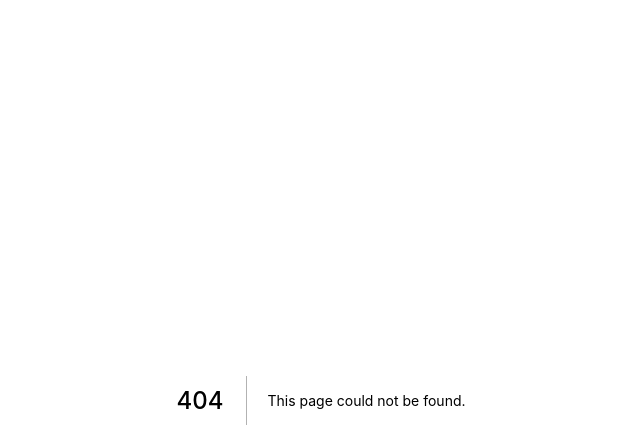
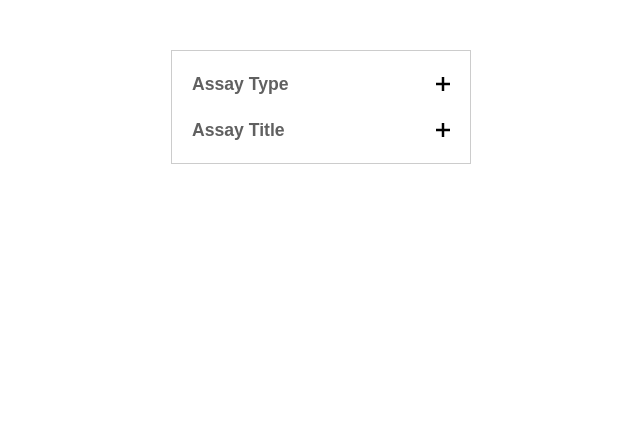
Before and after one commit to forresttanaka/framer-motion-demo, a Next.js app: page /demos/facets-hide in a window 1280 px wide. Before the commit this address had no page. Shown: the top 448 px of the page, without its empty margins (319-959 px from the left). Built offline with nearby package versions, Linux system fonts and the light colour scheme.

Commit message:
Initial commit

```diff
--- /dev/null
+++ b/libs/svg-icons.js
@@ -0,0 +1,13 @@
+export const Minus = ({ css }) => (
+    <svg version="1.1" xmlns="http://www.w3.org/2000/svg" x="0px" y="0px" viewBox="0 0 1024 1024" className={css}>
+        <g><rect y="422" width="1024" height="181"/></g>
+    </svg>
+);
+
+export const Plus = ({ css }) => (
+    <svg version="1.1" xmlns="http://www.w3.org/2000/svg" viewBox="0 0 1024 1024" className={css}>
+        <g>
+            <polygon points="602.5,422 602.5,0.5 421.5,0.5 421.5,422 0,422 0,467 0,558 0,603 421.5,603 421.5,1024.5 602.5,1024.5 602.5,603 1024,603 1024,558 1024,467 1024,422" />
+        </g>
+    </svg>
+);
--- a/package.json
+++ b/package.json
@@ -9,6 +9,7 @@
     "lint": "next lint"
   },
   "dependencies": {
+    "framer-motion": "^4.1.17",
     "next": "11.1.0",
     "react": "17.0.2",
     "react-dom": "17.0.2"
--- a/pages/_app.js
+++ b/pages/_app.js
@@ -1,4 +1,5 @@
 import '../styles/globals.css'
+import '../styles/facets.css'
 
 function MyApp({ Component, pageProps }) {
   return <Component {...pageProps} />
--- /dev/null
+++ b/pages/demos/facets-hide.js
@@ -0,0 +1,121 @@
+import React from 'react';
+import * as SvgIcon from '../../libs/svg-icons';
+
+
+const termsAssayType = [
+    {
+        field: 'dna-binding',
+        title: 'DNA Binding',
+        count: 7746,
+    },
+    {
+        field: 'transcription',
+        title: 'Transcription',
+        count: 2592,
+    },
+    {
+        field: 'dna-accessibility',
+        title: 'DNA Accessibility',
+        count: 1561,
+    },
+];
+
+const termsAssayTitle = [
+    {
+        field: 'tf-chip-seq',
+        title: 'TF ChIP-seq',
+        count: 3316,
+    },
+    {
+        field: 'histone-chip-seq',
+        title: 'Histone ChIP-seq',
+        count: 3316,
+    },
+    {
+        field: 'dnase-seq',
+        title: 'DNase-seq',
+        count: 1201,
+    },
+];
+
+const demoFacets = [
+    {
+        field: 'assay-type',
+        title: 'Assay Type',
+        terms: termsAssayType,
+    },
+    {
+        field: 'assay-title',
+        title: 'Assay Title',
+        terms: termsAssayTitle,
+    }
+];
+
+const Term = ({ term }) => {
+    return (
+        <div className="term">
+            <div className="term__title">{term.title}</div>
+            <div className="term__count">{term.count}</div>
+        </div>
+    );
+};
+
+const TermList = ({ terms, isExpanded }) => {
+    return (
+        <div className={`term-list${isExpanded ? ' term-list--expanded' : ''}`}>
+            {terms.map(term => {
+                return <Term key={term.field} term={term} />;
+            })}
+        </div>
+    );
+};
+
+const FacetTrigger = ({ facet, isExpanded, onClick }) => (
+    <button type="button" className="facet-trigger" onClick={() => onClick(facet.field)}>
+        <div className="facet-trigger__title">{facet.title}</div>
+        <div className="facet-trigger__indicator">
+            {isExpanded
+                ? <SvgIcon.Minus css="facet-trigger__indicator-icon" />
+                : <SvgIcon.Plus css="facet-trigger__indicator-icon" />
+            }
+        </div>
+    </button>
+);
+
+const Facet = ({ facet, isExpanded, onClick }) => {
+    return (
+        <div className="facet" key={facet.field}>
+            <FacetTrigger facet={facet} isExpanded={isExpanded} onClick={onClick} />
+            <TermList terms={facet.terms} isExpanded={isExpanded} />
+        </div>
+    );
+};
+
+const initExpandedFacets = (facets) => {
+    return facets.reduce((accExpandedFacets, facet) => {
+        accExpandedFacets[facet.field] = false;
+        return accExpandedFacets;
+    }, {});
+};
+
+const FacetList = () => {
+    const facetsToRender = demoFacets;
+    const [expandedFacets, setExpandedFacets] = React.useState(() => initExpandedFacets(facetsToRender));
+
+    const facetTriggerHandler = (facetField) => {
+        setExpandedFacets({
+            ...expandedFacets,
+            [facetField]: !expandedFacets[facetField],
+        });
+    };
+
+    return (
+        <div className="facet-list">
+            {facetsToRender.map(facet => {
+                return <Facet key={facet.field} facet={facet} isExpanded={expandedFacets[facet.field]} onClick={facetTriggerHandler} />
+            })}
+        </div>
+    )
+};
+
+export default FacetList;
--- /dev/null
+++ b/styles/facets.css
@@ -0,0 +1,59 @@
+.facet-list {
+    margin: 50px auto;
+    width: 300px;
+    padding: 0 20px;
+    border: 1px solid #ccc;
+}
+
+.facet {
+    margin: 20px 0;
+}
+
+.facet-trigger {
+    display: flex;
+    cursor: pointer;
+    justify-content: space-between;
+    align-items: center;
+    width: 100%;
+    padding: 0;
+    border: none;
+    background: none;
+}
+
+.facet-trigger:hover {
+    background-color: #f5f5f5;
+}
+
+.facet-trigger__title {
+    font-size: 1.1rem;
+    font-weight: 600;
+    color: #606060;
+}
+
+.facet-trigger__indicator {
+    font-size: 1.4rem;
+    font-weight: 600;
+    color: #606060;
+}
+
+.facet-trigger__indicator-icon {
+    width: 14px;
+}
+
+.term-list {
+    display: none;
+    overflow: hidden;
+}
+
+.term-list--expanded {
+    display: block;
+}
+
+.term {
+    display: flex;
+    margin: 10px 0;
+    color: #444488;
+    justify-content: space-between;
+    font-size: 1rem;
+    font-weight: 600;
+}
```
Also changed, not shown: pages/index.js (+14 -12 lines), 1 other file (tests, documents, lock files or other folders).
